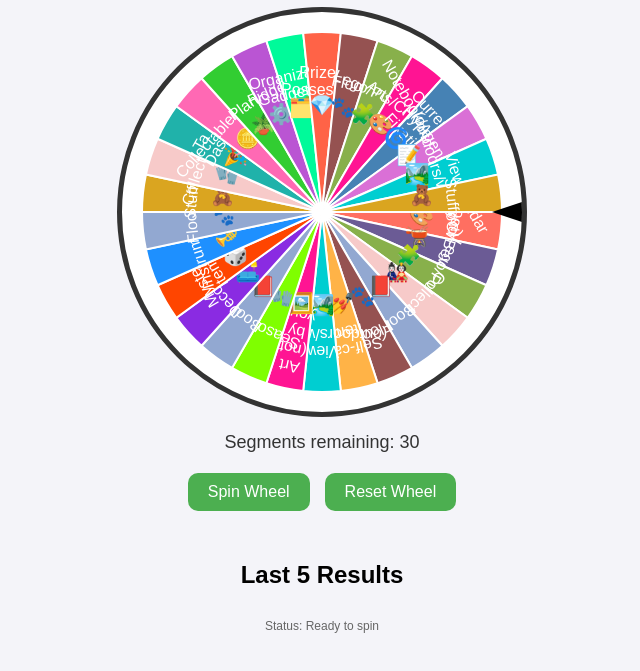
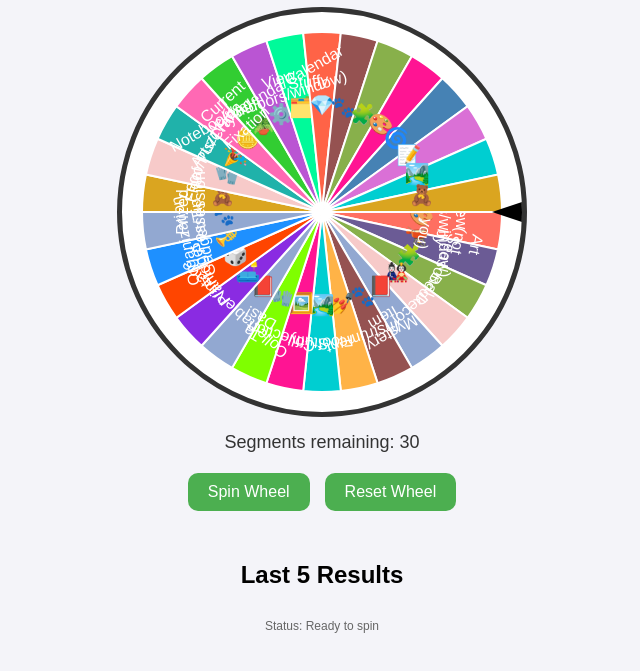
Before and after one commit to TR3x-tech/DubbiWheelDev, a plain HTML site: page index.html in a window 1280 px wide. Shown: the part 89-760 px from the top of the page, without its empty margins (318-958 px from the left). Drawn offline with Linux system fonts and the light colour scheme.

Commit message:
Update index.html
Trying to fix text again

```diff
--- a/index.html
+++ b/index.html
@@ -150,7 +150,7 @@
 
       ctx.save();
       ctx.translate(centerX, centerY);
-      ctx.rotate(textAngle + Math.PI / 2); // align with slice axis
+      ctx.rotate(textAngle); // flip inward
       ctx.fillStyle = "white";
       ctx.textAlign = "center";
       ctx.textBaseline = "middle";
```
